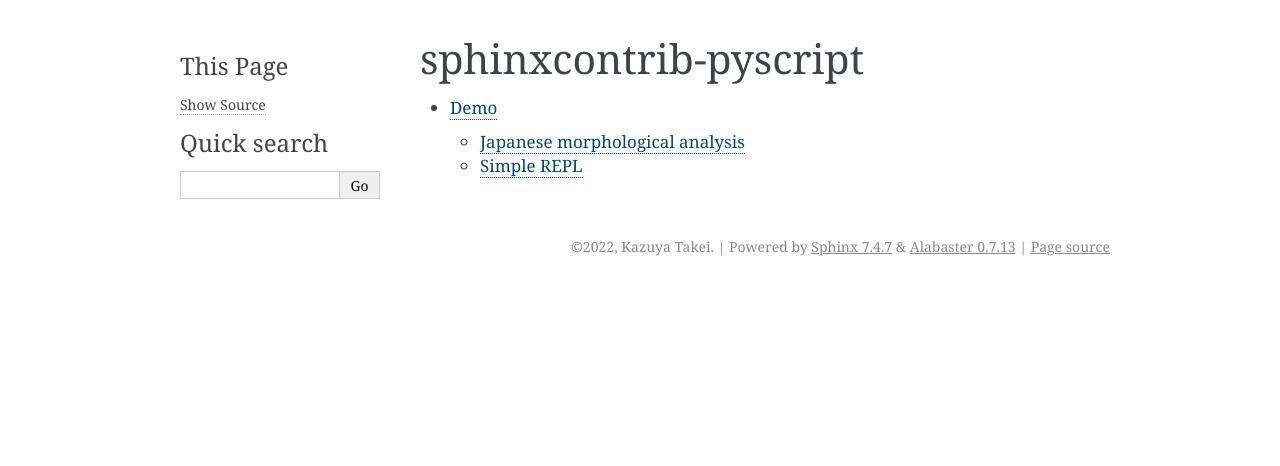
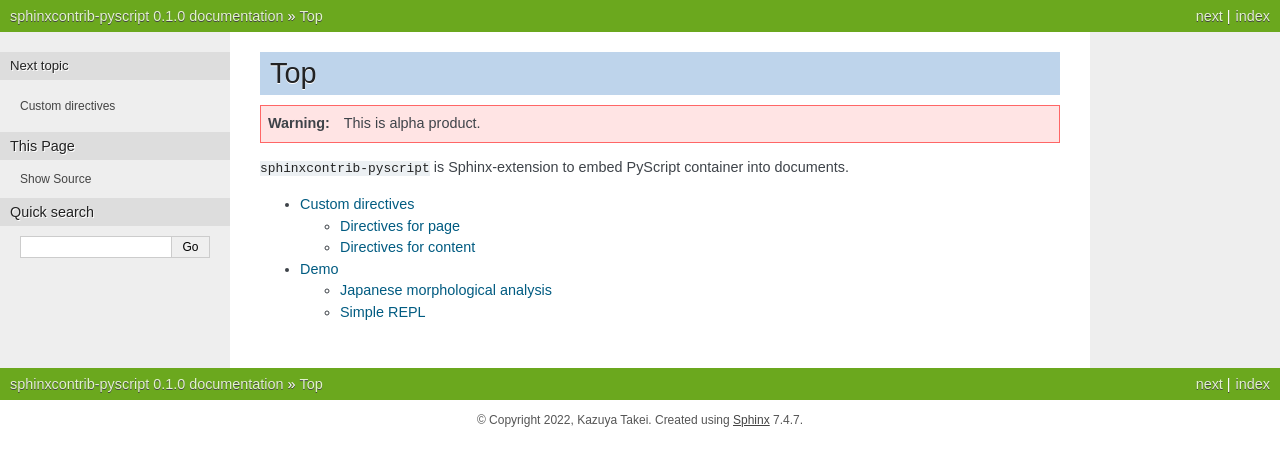
Before and after one commit to attakei-lab/sphinxcontrib-pyscript, a Sphinx documentation site: the page built from doc/index.rst, in a window 1280 px wide. Shown: the top 466 px of the page. Built offline with Sphinx 7.4.7, drawn with Linux system fonts in a browser that asks for light colours.

Commit message:
doc: Add explain for directives

```diff
--- a/doc/conf.py
+++ b/doc/conf.py
@@ -8,11 +8,18 @@
 
 # -- General configuration
 extensions = [
+    "sphinx.ext.intersphinx",
+    "sphinx.ext.todo",
     "sphinxcontrib.pyscript",
 ]
 templates_path = ["_templates"]
 exclude_patterns = ["_build", "Thumbs.db", ".DS_Store"]
 
 # -- Options for HTML output
-html_theme = "alabaster"
+html_theme = "nature"
 html_static_path = ["_static"]
+
+# sphinx.ext.intersphinx
+intersphinx_mapping = {
+    "sphinx": ("https://www.sphinx-doc.org/en/master", None),
+}
--- a/doc/demo.rst
+++ b/doc/demo.rst
@@ -1,6 +1,8 @@
 ====
 Demo
 ====
+
+List of using demo.
 
 .. toctree::
    :glob:
--- a/doc/index.rst
+++ b/doc/index.rst
@@ -1,8 +1,13 @@
-======================
-sphinxcontrib-pyscript
-======================
+===
+Top
+===
+
+.. warning:: This is alpha product.
+
+``sphinxcontrib-pyscript`` is Sphinx-extension to embed PyScript container into documents.
 
 .. toctree::
    :maxdepth: 2
 
+   directives
    demo
```
Also changed, not shown: doc/directives.rst (added, +41 -0 lines).
